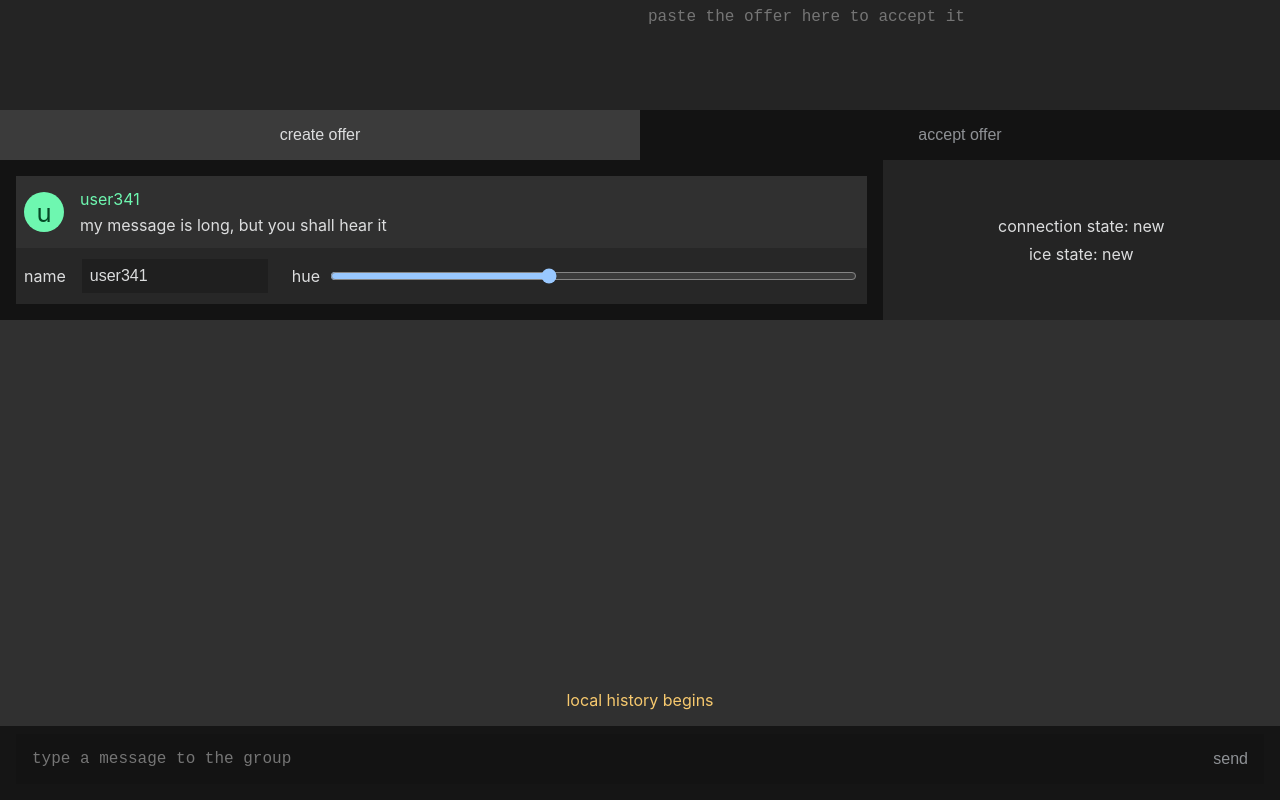
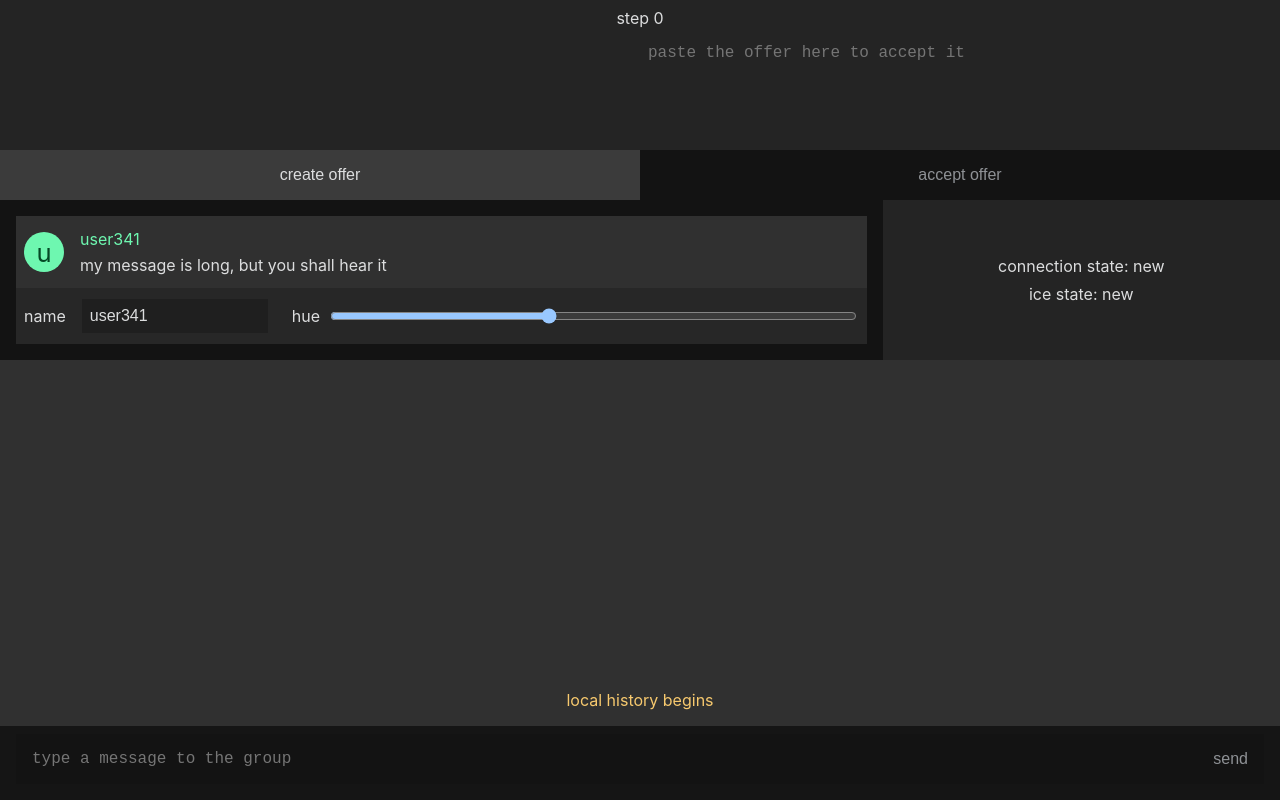
Before and after one commit to isaec/bbweb, a React (Create React App) app: page / in a window 1280 px wide. Built offline with nearby package versions, Linux system fonts and the light colour scheme.

Commit message:
next step for connection in connectionhandler

```diff
--- a/src/App.css
+++ b/src/App.css
@@ -1,5 +1,5 @@
 .App {
     display: grid;
     height: 100vh;
-    grid-template-rows: minmax(0, 1fr) 4fr;
+    grid-template-rows: minmax(0, 1fr) 3fr;
 }
--- a/src/components/connectionHandler/ConnectionHandler.css
+++ b/src/components/connectionHandler/ConnectionHandler.css
@@ -10,6 +10,7 @@ code.copy, textarea.paste {
     -ms-overflow-style: none;
     scrollbar-width: none;
 }
+
 code.copy::-webkit-scrollbar, textarea.paste::-webkit-scrollbar {
     display: none;
 }
@@ -25,6 +26,14 @@ textarea.paste:focus {
     background-color: #303030;
 }
 
+p.ConnectionStep {
+    grid-area: 1 / 1 / span 1 / span 2;
+    text-align: center;
+    padding: .5rem;
+    margin: 0;
+    background-color: #242424;
+}
+
 div.Create, div.Accept {
     display: flex;
     flex-direction: column;
@@ -33,5 +42,6 @@ div.Create, div.Accept {
 
 div.ConnectionHandler {
     display: grid;
+    grid-template-rows: min-content 1fr;
     grid-template-columns: 1fr 1fr;
 }
--- a/src/components/connectionHandler/ConnectionHandler.js
+++ b/src/components/connectionHandler/ConnectionHandler.js
@@ -45,6 +45,12 @@ const Accept = props => {
     </div>
 }
 
+const ConnectionStep = props => {
+    return <p
+        className="ConnectionStep"
+    >step {props.step}</p>
+}
+
 const ConnectionHandler = props => {
 
     const [localOffer, setLocalOffer] = useState(null)
@@ -68,6 +74,7 @@ const ConnectionHandler = props => {
 
 
     return <div className="ConnectionHandler">
+        <ConnectionStep step={0} />
         {remoteOffer === null ?
             <Create
                 thing="offer"
```
